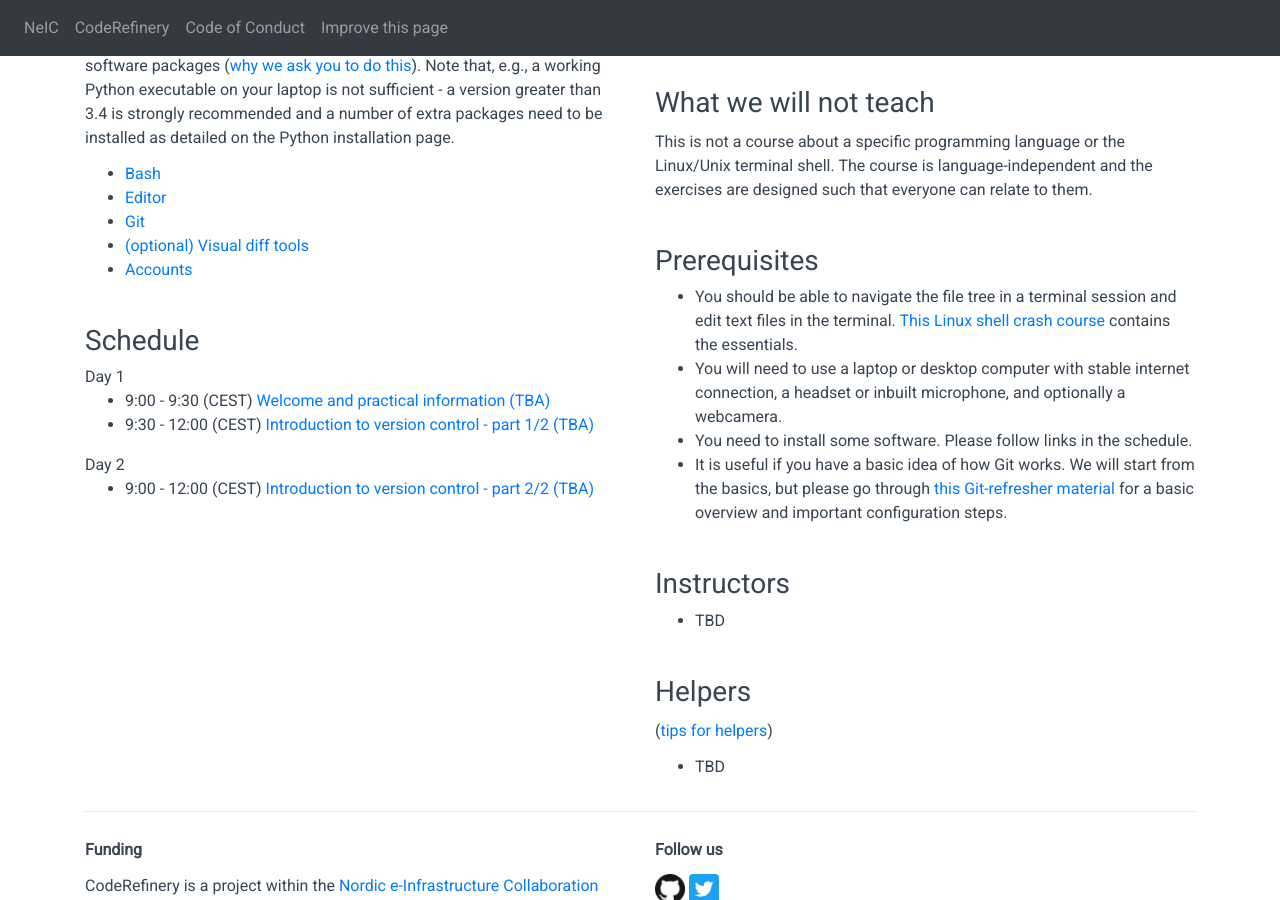
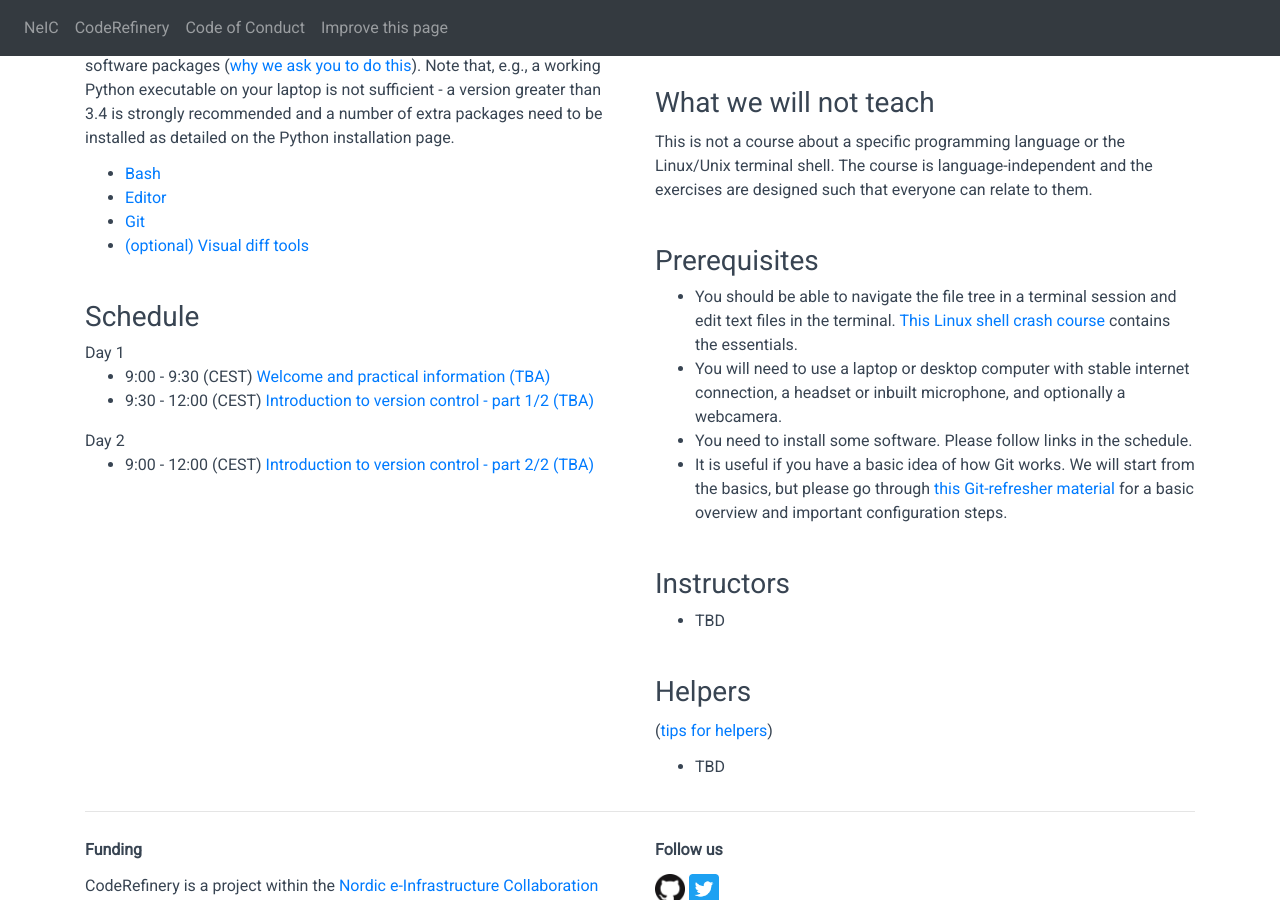
Before and after one commit to coderefinery/2020-04-07-online, a Jekyll site: the page built from index.md, in a window 1280 px wide and 900 px high, scrolled down 842 px. Built offline with Jekyll 4.4.1, drawn with Linux system fonts in a browser that asks for light colours; nearby versions of some CDN libraries.

Commit message:
"accounts" link pointed to nowhere

```diff
--- a/index.md
+++ b/index.md
@@ -68,8 +68,6 @@ software:
     url: https://coderefinery.github.io/installation/git/
   - title: (optional) Visual diff tools
     url: https://coderefinery.github.io/installation/difftools/
-  - title: Accounts
-    url: https://coderefinery.github.io/installation/#accounts
 
 # adjust schedule here if needed, and assign lessons to instructors
 schedule:
```
